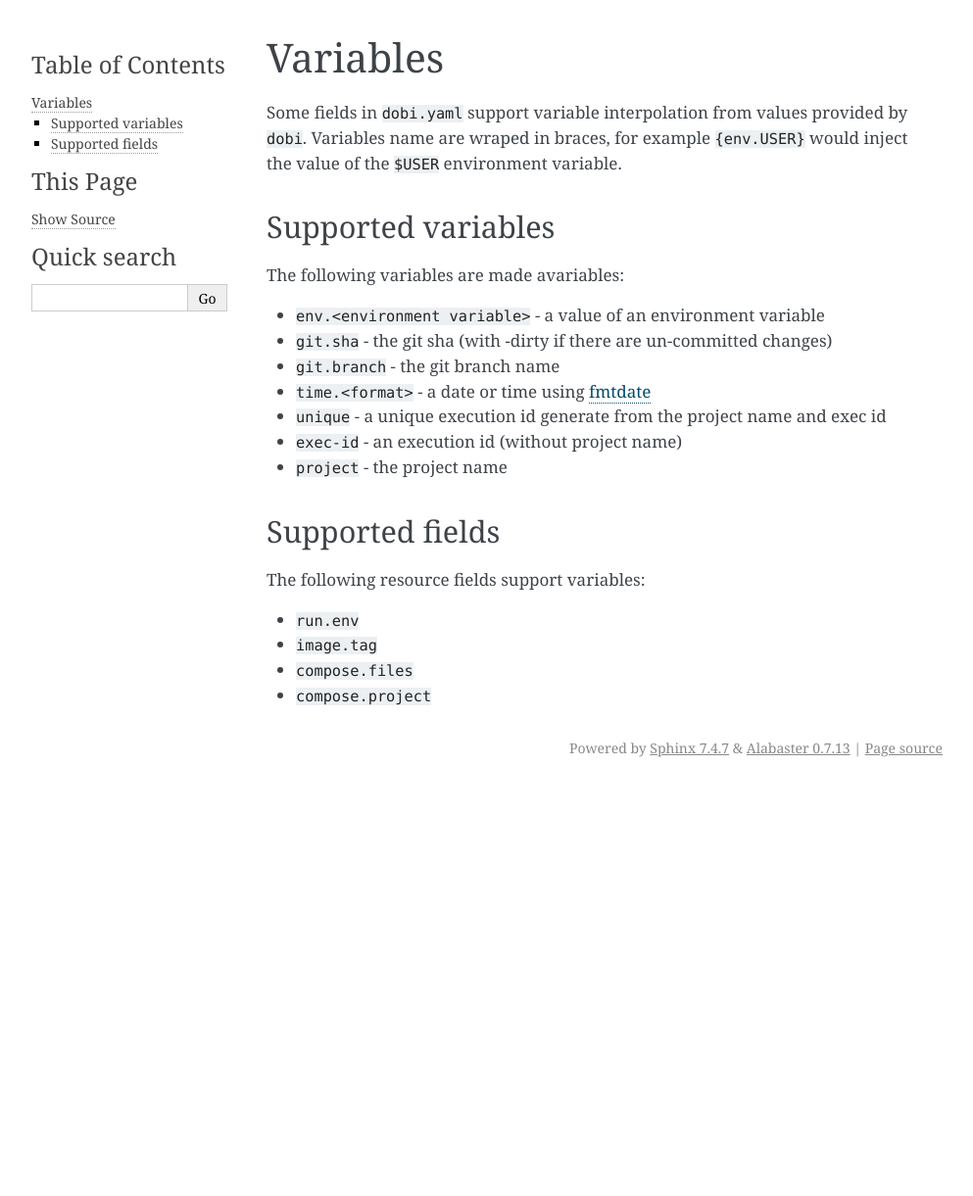
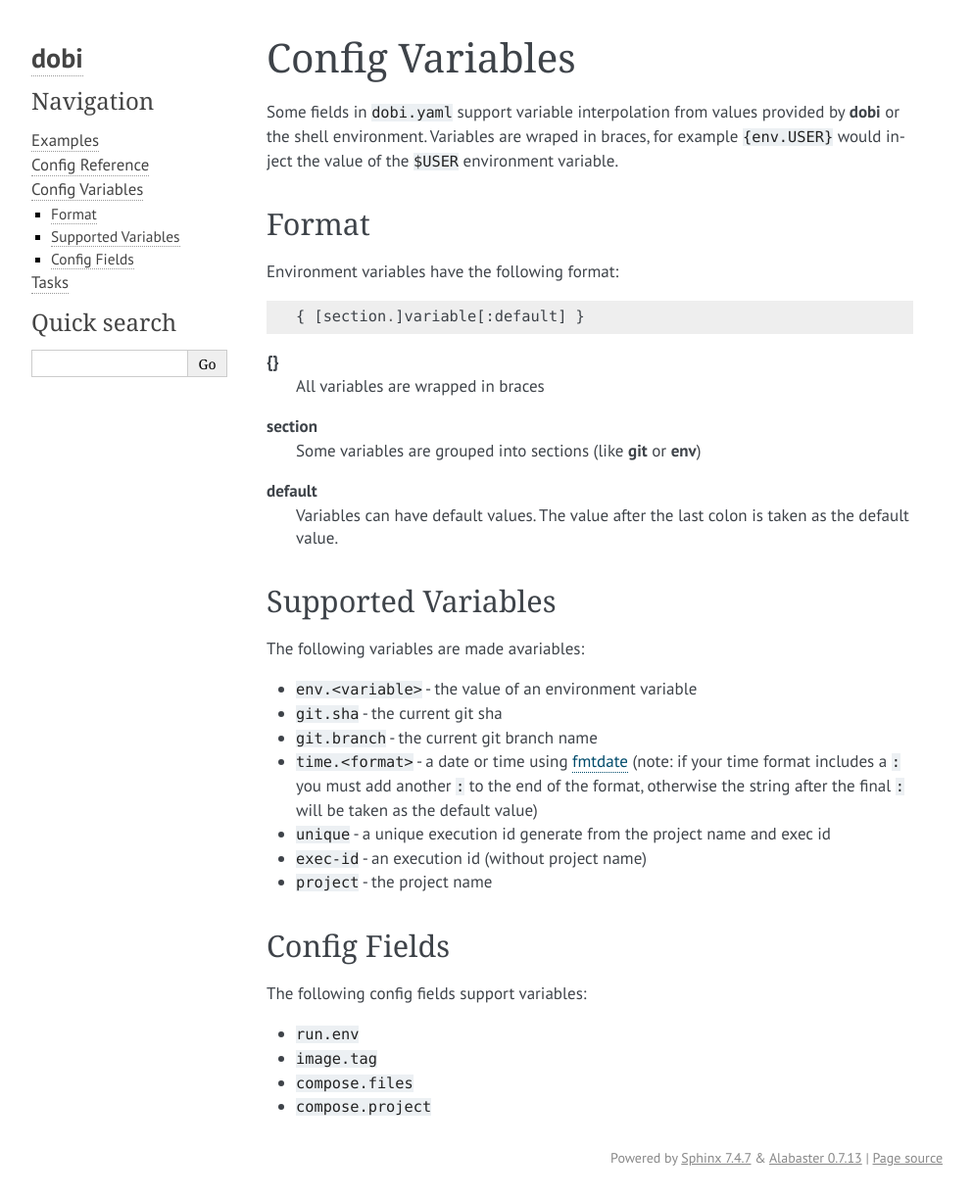
Before and after one commit to dnephin/dobi, a Sphinx documentation site: the page built from docs/source/variables.rst, in a window 1280 px wide. Shown: the whole page at 98% size, without its empty margins (148-1141 px from the left). Built offline with Sphinx 7.4.7, drawn with Linux system fonts in a browser that asks for light colours; before the commit the page ends 900 px from its top, so only the background shows below that.

Commit message:
Update docs
Update config docs to use generated docs.

Signed-off-by: Daniel Nephin <dnephin@gmail.com>

```diff
--- /dev/null
+++ b/docs/source/_static/custom.css
@@ -0,0 +1,6 @@
+
+@import url(https://fonts.googleapis.com/css?family=PT+Sans:400,400italic,700,700italic);
+
+body {
+    font-family: 'PT Sans', sans-serif;
+}
--- a/docs/source/conf.py
+++ b/docs/source/conf.py
@@ -1,14 +1,11 @@
 # -*- coding: utf-8 -*-
 #
 # dobi documentation build configuration file,
-
-import sphinx_bootstrap_theme
 
 # -- General configuration ------------------------------------------------
 
 needs_sphinx = '1.4.5'
 
-extensions = []
 templates_path = ['_templates']
 source_suffix = '.rst'
 master_doc = 'index'
@@ -29,20 +26,27 @@
 
 # -- Options for HTML output ----------------------------------------------
 
+import alabaster
+
 html_theme = 'alabaster'
-html_theme_path = sphinx_bootstrap_theme.get_html_theme_path()
+html_theme_path = [alabaster.get_path()]
+extensions = ['alabaster', 'sphinx.ext.githubpages']
+
+html_sidebars = {
+    '**': [
+        'about.html',
+        'navigation.html',
+        'relations.html',
+        'searchbox.html',
+    ]
+}
+
 """
-html_theme_options = {
-    'bootswatch_theme': 'yeti',
-    'bootstrap_version': "3",
+import sphinx_rtd_theme
+html_theme = "sphinx_rtd_theme"
+html_theme_path = [sphinx_rtd_theme.get_html_theme_path()]
+"""
 
-    'navbar_site_name': "Pages",
-    'navbar_sidebarrel': False,
-    'navbar_pagenav': False,
-
-
-}
-"""
 # html_title = u'dobi v0.2'
 # html_short_title = None
 # html_logo = None
--- a/docs/source/index.rst
+++ b/docs/source/index.rst
@@ -7,7 +7,7 @@
 Getting Started
 ---------------
 
-**dobi** uses a YAML config file (``dobi.yaml`` by default) to store the project
+**dobi** uses a YAML config file (:doc:`dobi.yaml <config>` by default) to store the project
 tasks required to build, test, and deploy your application.  The first step is
 to create a ``dobi.yaml``.
 
--- a/docs/source/variables.rst
+++ b/docs/source/variables.rst
@@ -1,29 +1,52 @@
-Variables
-=========
+Config Variables
+================
 
 Some fields in ``dobi.yaml`` support variable interpolation from values provided
-by ``dobi``.  Variables name are wraped in braces, for example ``{env.USER}`` would
-inject the value of the ``$USER`` environment variable.
+by **dobi** or the shell environment.  Variables are wraped in braces, for example
+``{env.USER}`` would inject the value of the ``$USER`` environment variable.
 
-Supported variables
+Format
+------
+
+Environment variables have the following format:
+
+
+.. code::
+
+    { [section.]variable[:default] }
+
+**{}**
+    All variables are wrapped in braces
+
+**section**
+    Some variables are grouped into sections (like **git** or **env**)
+
+**default**
+    Variables can have default values. The value after the last colon is taken
+    as the default value.
+
+
+Supported Variables
 -------------------
 
 The following variables are made avariables:
 
-* ``env.<environment variable>`` - a value of an environment variable
-* ``git.sha`` - the git sha (with -dirty if there are un-committed changes)
-* ``git.branch`` - the git branch name
+* ``env.<variable>`` - the value of an environment variable
+* ``git.sha`` - the current git sha
+* ``git.branch`` - the current git branch name
 * ``time.<format>`` - a date or time using `fmtdate
-  <https://github.com/metakeule/fmtdate#placeholders>`_
+  <https://github.com/metakeule/fmtdate#placeholders>`_ (note: if your time
+  format includes a ``:`` you must add another ``:`` to the end of the format,
+  otherwise the string after the final ``:`` will be taken as the default value)
 * ``unique`` - a unique execution id generate from the project name and exec id
 * ``exec-id`` - an execution id (without project name)
 * ``project`` - the project name
 
 
-Supported fields
-----------------
+Config Fields
+-------------
 
-The following resource fields support variables:
+The following config fields support variables:
 
 * ``run.env``
 * ``image.tag``
```
Also changed, not shown: docs/source/config.rst (+14 -64 lines), docs/source/examples.rst (+12 -0 lines), 8 other files.
